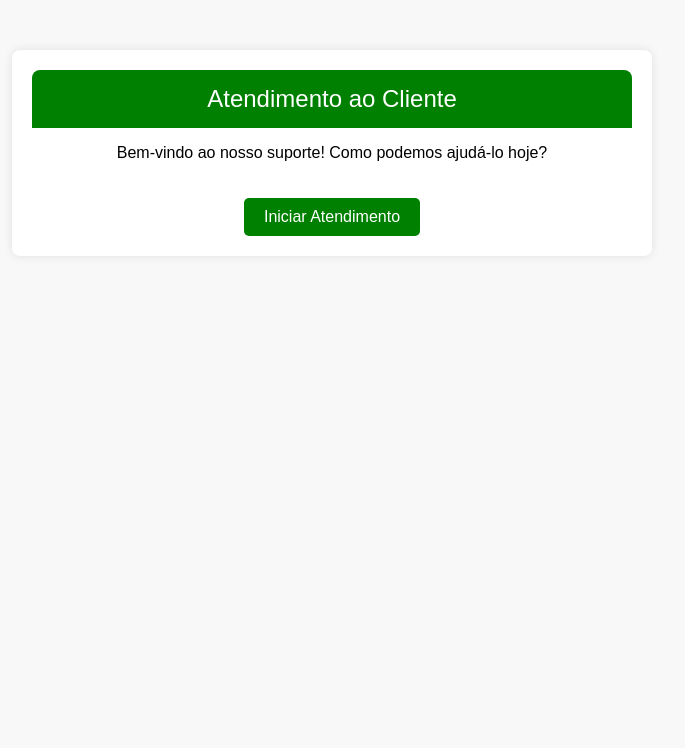
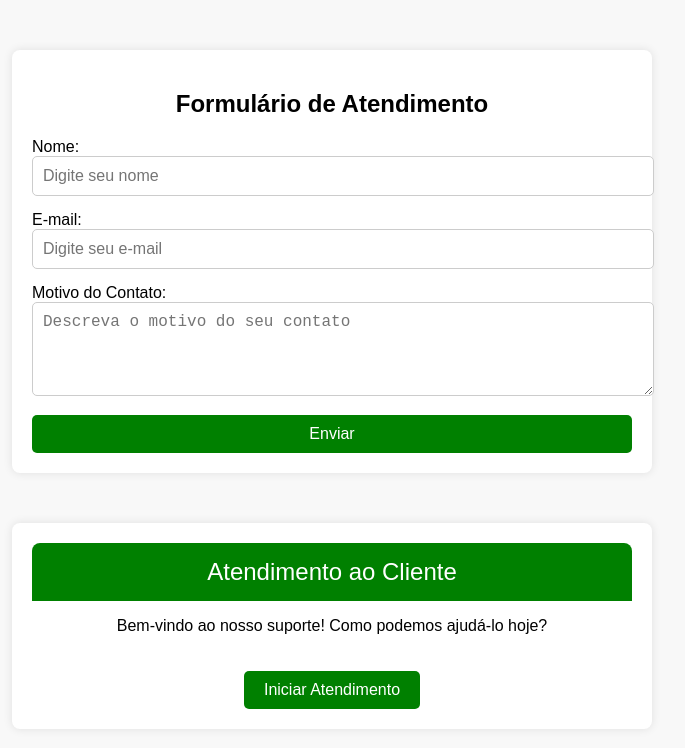
Before and after one commit to mrlocksley/FirstOne, a Next.js app: page /atendimento in a window 1280 px wide. Both pictures are taken after a click on the button "Iniciar Atendimento". Shown: the top 748 px of the page, without its empty margins (308-993 px from the left). Built offline with nearby package versions, Linux system fonts and the light colour scheme.

Commit message:
atualização da pagina de atendimento

```diff
--- a/pages/atendimento.js
+++ b/pages/atendimento.js
@@ -1,6 +1,8 @@
-import { useEffect } from "react";
+import { useState, useEffect } from "react";
 
 export default function Atendimento() {
+  const [formVisible, setFormVisible] = useState(false); // Controla a visibilidade do formulário
+
   useEffect(() => {
     const body = document.body;
     body.style.fontFamily = "Arial, sans-serif";
@@ -39,7 +41,7 @@ export default function Atendimento() {
     button.style.marginTop = "20px";
     button.textContent = "Iniciar Atendimento";
     button.addEventListener("click", () => {
-            alert("Atendimento iniciado!");
+      setFormVisible(true); // Exibe o formulário quando o botão é clicado
     });
 
     container.appendChild(header);
@@ -53,5 +55,24 @@ export default function Atendimento() {
     };
   }, []);
 
-    return null; // Não renderiza nada diretamente no JSX
+  return formVisible ? (
+    <div style={{ maxWidth: "600px", margin: "50px auto", backgroundColor: "white", padding: "20px", borderRadius: "8px", boxShadow: "0 0 10px rgba(0, 0, 0, 0.1)" }}>
+      <h2 style={{ textAlign: "center" }}>Formulário de Atendimento</h2>
+      <form>
+        <div style={{ marginBottom: "15px" }}>
+          <label htmlFor="name" style={{ display: "block", fontSize: "16px" }}>Nome:</label>
+          <input type="text" id="name" name="name" placeholder="Digite seu nome" style={{ width: "100%", padding: "10px", fontSize: "16px", borderRadius: "5px", border: "1px solid #ccc" }} required />
+        </div>
+        <div style={{ marginBottom: "15px" }}>
+          <label htmlFor="email" style={{ display: "block", fontSize: "16px" }}>E-mail:</label>
+          <input type="email" id="email" name="email" placeholder="Digite seu e-mail" style={{ width: "100%", padding: "10px", fontSize: "16px", borderRadius: "5px", border: "1px solid #ccc" }} required />
+        </div>
+        <div style={{ marginBottom: "15px" }}>
+          <label htmlFor="message" style={{ display: "block", fontSize: "16px" }}>Motivo do Contato:</label>
+          <textarea id="message" name="message" placeholder="Descreva o motivo do seu contato" rows="4" style={{ width: "100%", padding: "10px", fontSize: "16px", borderRadius: "5px", border: "1px solid #ccc" }} required></textarea>
+        </div>
+        <button type="submit" style={{ backgroundColor: "#008000", color: "white", padding: "10px 20px", border: "none", cursor: "pointer", borderRadius: "5px", fontSize: "16px", width: "100%" }}>Enviar</button>
+      </form>
+    </div>
+  ) : null;
 }
```
Lines whose indentation alone changed are shown as unchanged.
